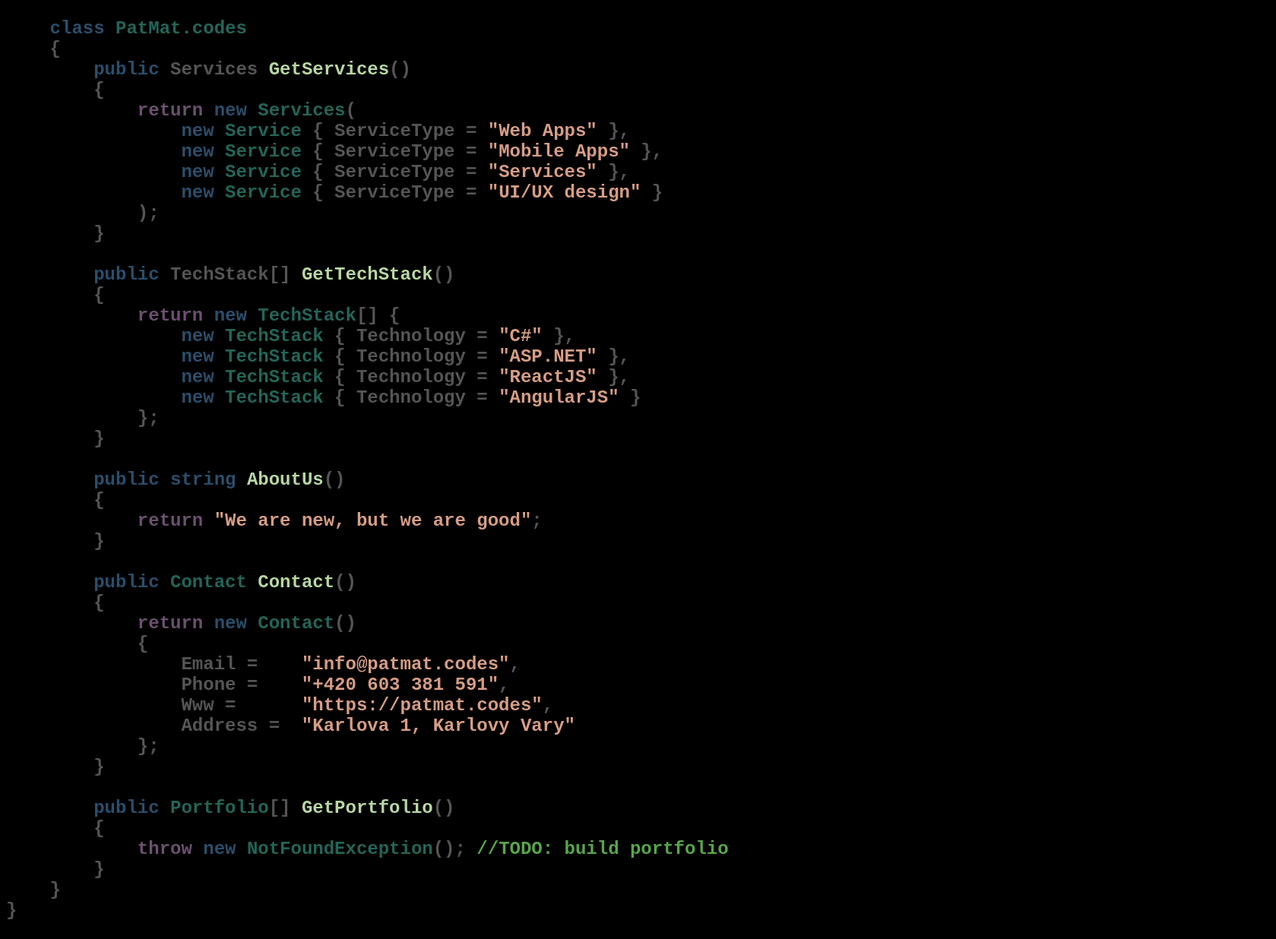
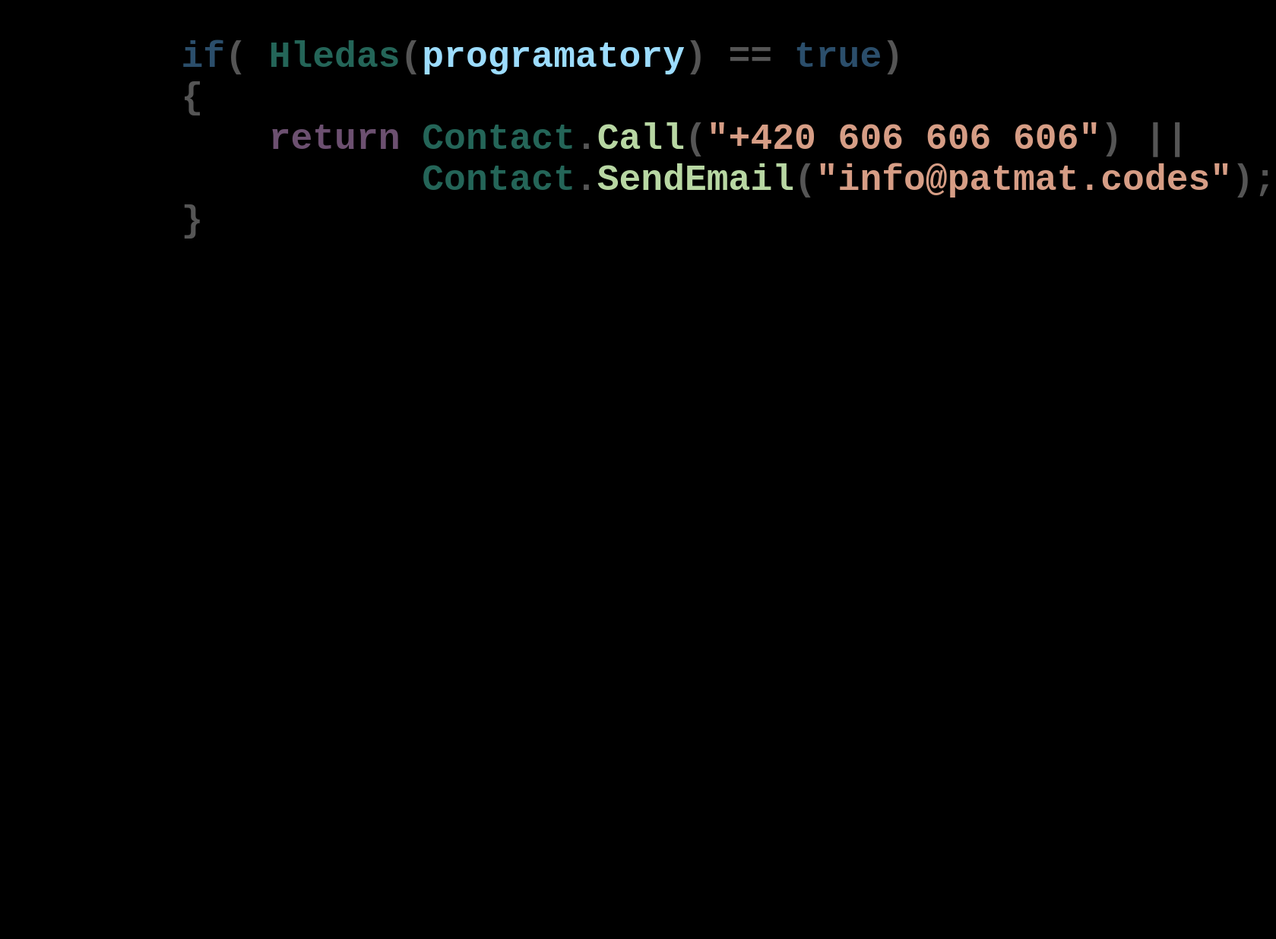
Before and after one commit to petrpisek/patmatcodes, a plain HTML site: page index.html in a window 1280 px wide. Shown: the whole page at 76% size, 1679 px wide, since content can reach past the window. After the commit the page ends 800 px from the top, so only its background shows below. Drawn offline with Linux system fonts and the light colour scheme.

Commit message:
easy version

```diff
--- a/index.html
+++ b/index.html
@@ -9,7 +9,7 @@
             font-weight: bold;
             background: black;
             color: #555;
-            font-size: 1.5rem;
+            font-size: 3rem;
         }
 
 	a:link {
@@ -47,50 +47,11 @@
 
 <body>
     <pre>
-    <span class="kw">class</span> <span class="cls">PatMat.codes</span>
-    {
-        <span class="kw">public</span> Services</span> <span class="if">GetServices</span>()
-        {
-            <span class="kwc">return</span> <span class="kw">new</span> <span class="cls">Services</span>(
-                <span class="kw">new</span> <span class="cls">Service</span> { ServiceType = <span class="str">"Web Apps"</span> },
-                <span class="kw">new</span> <span class="cls">Service</span> { ServiceType = <span class="str">"Mobile Apps"</span> },
-                <span class="kw">new</span> <span class="cls">Service</span> { ServiceType = <span class="str">"Services"</span> },
-                <span class="kw">new</span> <span class="cls">Service</span> { ServiceType = <span class="str">"UI/UX design"</span> }
-            );
-        }
-
-        <span class="kw">public</span> TechStack</span>[] <span class="if">GetTechStack</span>()
-        {
-            <span class="kwc">return</span> <span class="kw">new</span> <span class="cls">TechStack</span>[] {
-                <span class="kw">new</span> <span class="cls">TechStack</span> { Technology = <span class="str">"C#"</span> },
-                <span class="kw">new</span> <span class="cls">TechStack</span> { Technology = <span class="str">"ASP.NET"</span> },
-                <span class="kw">new</span> <span class="cls">TechStack</span> { Technology = <span class="str">"ReactJS"</span> },
-                <span class="kw">new</span> <span class="cls">TechStack</span> { Technology = <span class="str">"AngularJS"</span> }
-            };
-        }
-
-        <span class="kw">public</span> <span class="kw">string</span> <span class="if">AboutUs</span>()
-        {
-            <span class="kwc">return</span> <span class="str">"We are new, but we are good"</span>;
-        }
-
-        <span class="kw">public</span> <span class="cls">Contact</span> <span class="if">Contact</span>()
-        {
-            <span class="kwc">return</span> <span class="kw">new</span> <span class="cls">Contact</span>()
-            {
-                Email =    <a href="mailto:info@patmat.codes"><span class="str">"info@patmat.codes"</span></a>,
-                Phone = <span class="str">   "+420 603 381 591"</span>,
-                Www =      <a href="https://patmat.codes"><span class="str">"https://patmat.codes"</span></a>,
-                Address = <span class="str"> "Karlova 1, Karlovy Vary"</span>
-            };
-        }
-
-        <span class="kw">public</span> <span class="cls">Portfolio</span>[] <span class="if">GetPortfolio</span>()
-        {
-            <span class="kwc">throw</span> <span class="kw">new</span> <span class="cls">NotFoundException</span>(); <span class="com">//TODO: build portfolio</span>
-        }
-    }
-}
-</pre>
+	<span class="kw">if</span>( <span class="cls">Hledas</span>(<span class="par">programatory</span>) == <span class="kw">true</span>)
+	{
+            <span class="kwc">return</span> <span class="cls">Contact</span>.<span class="if">Call</span>(<span class="str">"+420 606 606 606"</span>) ||
+                   <span class="cls">Contact</span>.<span class="if">SendEmail</span>(<a href="mailto:info@patmat.codes"><span class="str">"info@patmat.codes"</span></a>);
+	}
+	</pre>
 </body>
 </html>
```
